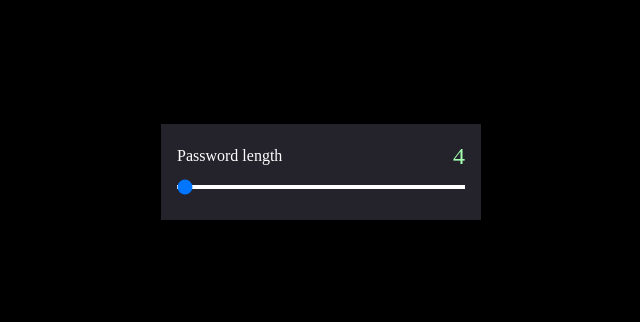
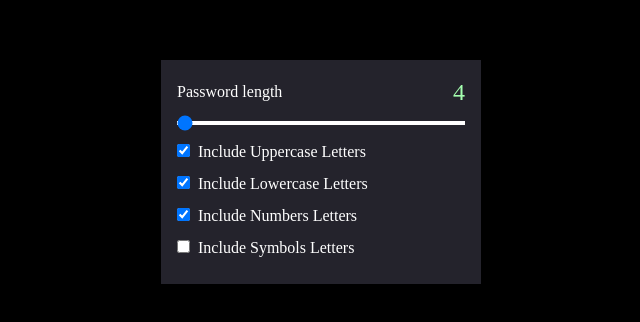
Before and after one commit to gustonstomy/AmaliTech-pre-screening-psswd-gen-app, a React (Vite) app: page / in a window 1280 px wide. Shown: the part 228-550 px from the top of the page, without its empty margins (319-959 px from the left). Built offline with nearby package versions, Linux system fonts and the light colour scheme.

Commit message:
update on checkboxes

```diff
--- a/src/App.tsx
+++ b/src/App.tsx
@@ -1,5 +1,9 @@
 import { useState } from "react";
 import PasswordLength from "./components/PasswordLength";
+import IncludeUppercase from "./components/IncludeUppercase";
+import IncludeLowercase from "./components/IncludeLowercase";
+import IncludeNumbers from "./components/IncludeNumbers";
+import IncludeSymbols from "./components/IncludeSymbols";
 
 function App() {
   const [password, setPassword] = useState<String | null>(null);
@@ -16,6 +20,22 @@ function App() {
           passwordLength={passwordLength}
           setPasswordLength={setPasswordLength}
         />
+        <IncludeUppercase
+          includeUppercase={includeUppercase}
+          setIncludeUppercase={setIncludeUppercase}
+        />
+        <IncludeLowercase
+          includeLowercase={includeLowercase}
+          setIncludeLowercase={setIncludeLowercase}
+        />
+        <IncludeNumbers
+          includeNumbers={includeNumbers}
+          setIncludeNumbers={setIncludeNumbers}
+        />
+        <IncludeSymbols
+          includeSymbols={includeSymbols}
+          setIncludeSymbols={setIncludeSymbols}
+        />
       </div>
     </div>
   );
--- a/src/components/IncludeLowercase.tsx
+++ b/src/components/IncludeLowercase.tsx
@@ -1,9 +1,26 @@
-import React from 'react'
+import { ChangeEvent } from "react";
 
-export default function IncludeLowercase() {
+type IncludeLowercaseProps = {
+  includeLowercase: boolean;
+  setIncludeLowercase: (include: boolean) => void;
+};
+export default function IncludeLowercase({
+  includeLowercase,
+  setIncludeLowercase,
+}: IncludeLowercaseProps) {
+  function handleIncludeLowercaseChange(event: ChangeEvent<HTMLInputElement>) {
+    setIncludeLowercase(!includeLowercase);
+  }
   return (
-    <div>
-
+    <div className="mb-2">
+      <input
+        type="checkbox"
+        id="includeLowercase"
+        checked={includeLowercase}
+        className="mr-2"
+        onChange={handleIncludeLowercaseChange}
+      />
+      <label htmlFor="includeLowercase">Include Lowercase Letters</label>
     </div>
-  )
+  );
 }
--- a/src/components/IncludeNumbers.tsx
+++ b/src/components/IncludeNumbers.tsx
@@ -1,9 +1,26 @@
-import React from 'react'
+import { ChangeEvent } from "react";
 
-export default function IncludeNumbers() {
+type IncludeNumbersProps = {
+  includeNumbers: boolean;
+  setIncludeNumbers: (include: boolean) => void;
+};
+export default function IncludeNumbers({
+  includeNumbers,
+  setIncludeNumbers,
+}: IncludeNumbersProps) {
+  function handleIncludeNumbersChange(event: ChangeEvent<HTMLInputElement>) {
+    setIncludeNumbers(!includeNumbers);
+  }
   return (
-    <div>
-
+    <div className="mb-2">
+      <input
+        type="checkbox"
+        id="includeNumbers"
+        checked={includeNumbers}
+        className="mr-2"
+        onChange={handleIncludeNumbersChange}
+      />
+      <label htmlFor="includeNumbers">Include Numbers Letters</label>
     </div>
-  )
+  );
 }
--- a/src/components/IncludeSymbols.tsx
+++ b/src/components/IncludeSymbols.tsx
@@ -1,9 +1,26 @@
-import React from 'react'
+import { ChangeEvent } from "react";
 
-export default function IncludeSymbols() {
+type IncludeSymbolsProps = {
+  includeSymbols: boolean;
+  setIncludeSymbols: (include: boolean) => void;
+};
+export default function IncludeSymbols({
+  includeSymbols,
+  setIncludeSymbols,
+}: IncludeSymbolsProps) {
+  function handleIncludeSymbolsChange(event: ChangeEvent<HTMLInputElement>) {
+    setIncludeSymbols(!includeSymbols);
+  }
   return (
-    <div>
-
+    <div className="mb-2">
+      <input
+        type="checkbox"
+        id="includeSymbols"
+        checked={includeSymbols}
+        className="mr-2"
+        onChange={handleIncludeSymbolsChange}
+      />
+      <label htmlFor="includeSymbols">Include Symbols Letters</label>
     </div>
-  )
+  );
 }
--- a/src/components/IncludeUppercase.tsx
+++ b/src/components/IncludeUppercase.tsx
@@ -1,9 +1,26 @@
-import React from 'react'
+import { ChangeEvent } from "react";
 
-export default function IncludeUppercase() {
+type IncludeUppercaseProps = {
+  includeUppercase: boolean;
+  setIncludeUppercase: (include: boolean) => void;
+};
+export default function IncludeUppercase({
+  includeUppercase,
+  setIncludeUppercase,
+}: IncludeUppercaseProps) {
+  function handleIncludeUppercaseChange(event: ChangeEvent<HTMLInputElement>) {
+    setIncludeUppercase(!includeUppercase);
+  }
   return (
-    <div>
-
+    <div className="mb-2">
+      <input
+        type="checkbox"
+        id="includeUppercase"
+        checked={includeUppercase}
+        className="mr-2"
+        onChange={handleIncludeUppercaseChange}
+      />
+      <label htmlFor="includeUppercase">Include Uppercase Letters</label>
     </div>
-  )
+  );
 }
--- a/src/components/PasswordLength.tsx
+++ b/src/components/PasswordLength.tsx
@@ -6,21 +6,20 @@ type PasswordLengthProps = {
 };
 
 export default function PasswordLength({
-  passwordLength,setPasswordLength,
-}:PasswordLengthProps) {
-  function handlePasswordLengthChange(event:ChangeEvent<HTMLInputElement>){
-    setPasswordLength(parseInt(event.target.value, 10))
-
-  };
-  return(
+  passwordLength,
+  setPasswordLength,
+}: PasswordLengthProps) {
+  function handlePasswordLengthChange(event: ChangeEvent<HTMLInputElement>) {
+    setPasswordLength(parseInt(event.target.value, 10));
+  }
+  return (
     <div className="mb-2">
-      <label className="flex items-center justify-between font-medium">
+      <label className="flex items-center justify-between">
         <div>Password length</div>
-        <div className="text-2xl text-GreenColor">
-          {passwordLength}
-        </div>
+        <div className="text-2xl text-GreenColor">{passwordLength}</div>
       </label>
-      <input type="range"
+      <input
+        type="range"
         id="passwordLength"
         min="4"
         max="20"
@@ -29,5 +28,5 @@ export default function PasswordLength({
         onChange={handlePasswordLengthChange}
       />
     </div>
-  )
+  );
 }
```
Lines whose indentation alone changed are shown as unchanged.
